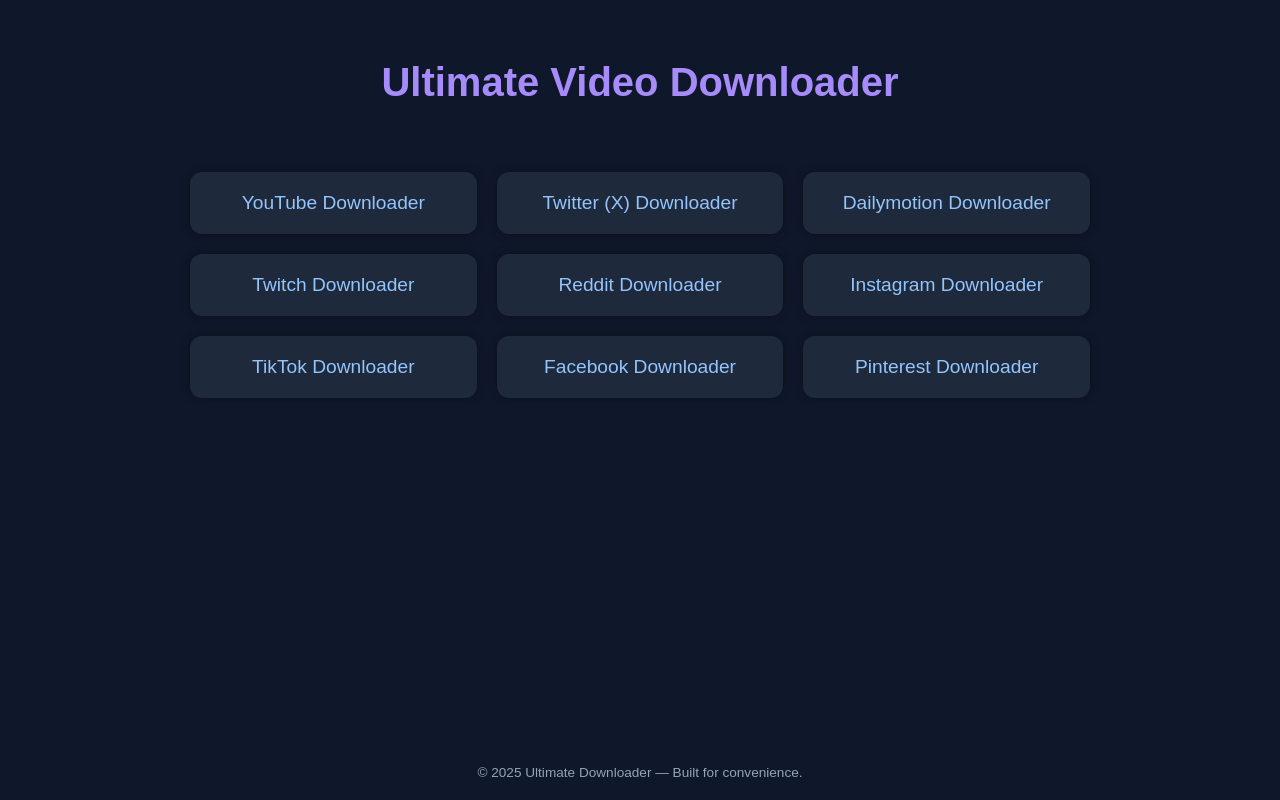
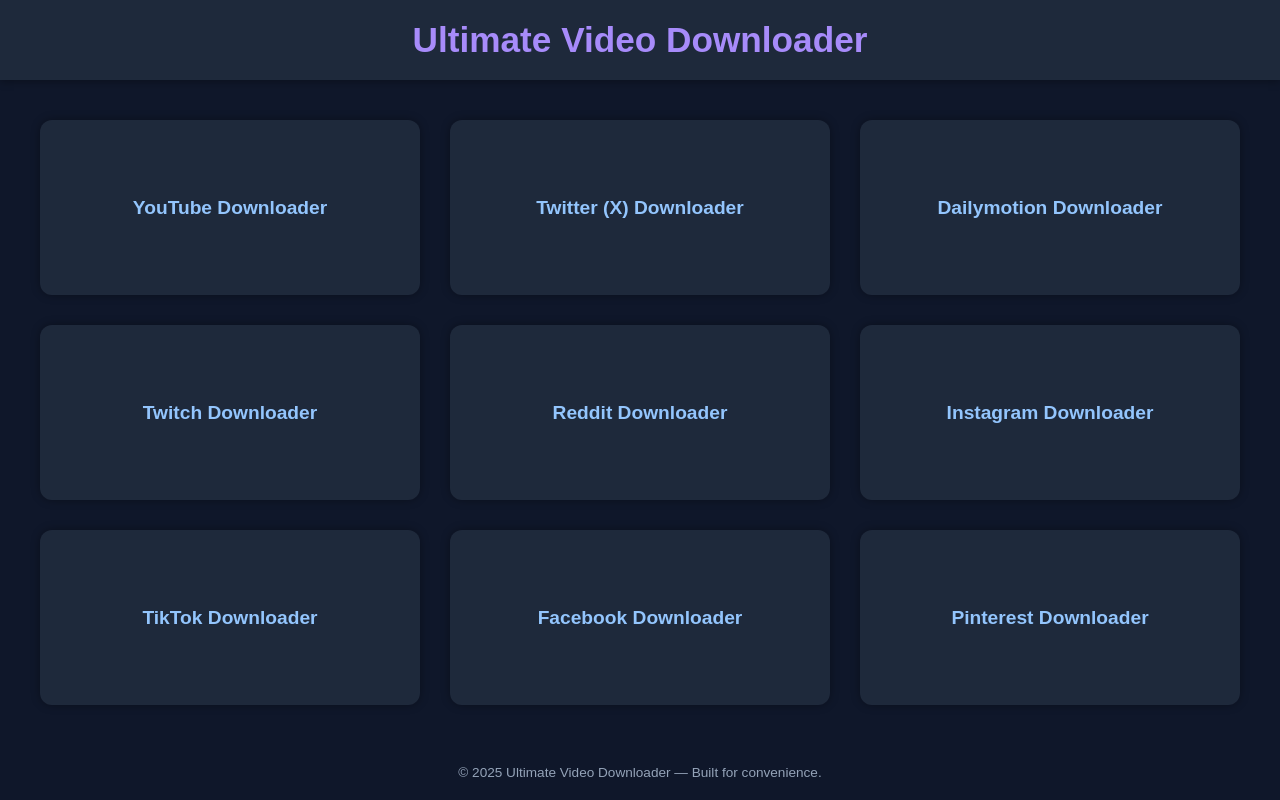
Before and after one commit to VDevanarayanan/Ultimate-Video-Downloader, a Flask app: page / in a window 1280 px wide. Run offline with Flask 3, Linux system fonts and the light colour scheme.

Commit message:
title addition

```diff
--- a/templates/index.html
+++ b/templates/index.html
@@ -5,35 +5,49 @@
     <meta name="viewport" content="width=device-width, initial-scale=1.0" />
     <title>Ultimate Video Downloader</title>
     <style>
+      html,
       body {
+        margin: 0;
+        padding: 0;
         background-color: #0f172a;
         color: white;
         font-family: sans-serif;
-        margin: 0;
-        padding: 0;
+        height: 100%;
+      }
+
+      body {
         display: flex;
         flex-direction: column;
-        align-items: center;
-        min-height: 100vh;
       }
 
-      h1 {
-        margin-top: 60px;
-        font-size: 2.5rem;
+      header {
+        background-color: #1e293b;
+        padding: 20px;
+        text-align: center;
+        box-shadow: 0 2px 8px rgba(0, 0, 0, 0.3);
+      }
+
+      header h1 {
+        margin: 0;
+        font-size: 2.2rem;
         color: #a78bfa;
       }
 
-      .grid {
+      .grid-container {
+        flex: 1;
         display: grid;
-        grid-template-columns: repeat(auto-fit, minmax(220px, 1fr));
-        gap: 20px;
+        grid-template-columns: repeat(3, 1fr);
+        grid-template-rows: repeat(3, 1fr);
+        gap: 30px;
         padding: 40px;
-        max-width: 900px;
-        width: 100%;
+        box-sizing: border-box;
       }
 
       .card {
         background-color: #1e293b;
+        display: flex;
+        align-items: center;
+        justify-content: center;
         padding: 20px;
         border-radius: 12px;
         text-align: center;
@@ -50,48 +64,49 @@
         color: #93c5fd;
         text-decoration: none;
         font-size: 1.2rem;
-        display: block;
+        font-weight: bold;
       }
 
       footer {
-        margin-top: auto;
         padding: 20px;
         font-size: 0.85rem;
         color: #94a3b8;
+        text-align: center;
+        background-color: #0f172a;
+      }
+
+      @media (max-width: 900px) {
+        .grid-container {
+          grid-template-columns: repeat(2, 1fr);
+          grid-template-rows: repeat(5, 1fr);
+        }
+      }
+
+      @media (max-width: 600px) {
+        .grid-container {
+          grid-template-columns: 1fr;
+          grid-template-rows: repeat(9, 1fr);
+        }
       }
     </style>
   </head>
   <body>
-    <h1>Ultimate Video Downloader</h1>
-    <div class="grid">
-      <div class="card">
-        <a href="/youtube">YouTube Downloader</a>
-      </div>
-      <div class="card">
-        <a href="/twitter">Twitter (X) Downloader</a>
-      </div>
-      <div class="card">
-        <a href="/dailymotion">Dailymotion Downloader</a>
-      </div>
-      <div class="card">
-        <a href="/twitch">Twitch Downloader</a>
-      </div>
-      <div class="card">
-        <a href="/reddit">Reddit Downloader</a>
-      </div>
-      <div class="card">
-        <a href="/instagram">Instagram Downloader</a>
-      </div>
-      <div class="card">
-        <a href="/tiktok">TikTok Downloader</a>
-      </div>
-      <div class="card">
-        <a href="/facebook">Facebook Downloader</a>
-      </div>
-      <div class="card">
-        <a href="/pinterest">Pinterest Downloader</a>
-      </div>
+    <header>
+      <h1>Ultimate Video Downloader</h1>
+    </header>
+
+    <div class="grid-container">
+      <div class="card"><a href="/youtube">YouTube Downloader</a></div>
+      <div class="card"><a href="/twitter">Twitter (X) Downloader</a></div>
+      <div class="card"><a href="/dailymotion">Dailymotion Downloader</a></div>
+      <div class="card"><a href="/twitch">Twitch Downloader</a></div>
+      <div class="card"><a href="/reddit">Reddit Downloader</a></div>
+      <div class="card"><a href="/instagram">Instagram Downloader</a></div>
+      <div class="card"><a href="/tiktok">TikTok Downloader</a></div>
+      <div class="card"><a href="/facebook">Facebook Downloader</a></div>
+      <div class="card"><a href="/pinterest">Pinterest Downloader</a></div>
     </div>
-    <footer>© 2025 Ultimate Downloader — Built for convenience.</footer>
+
+    <footer>© 2025 Ultimate Video Downloader — Built for convenience.</footer>
   </body>
 </html>
```
Also changed, not shown: 5 other files.
